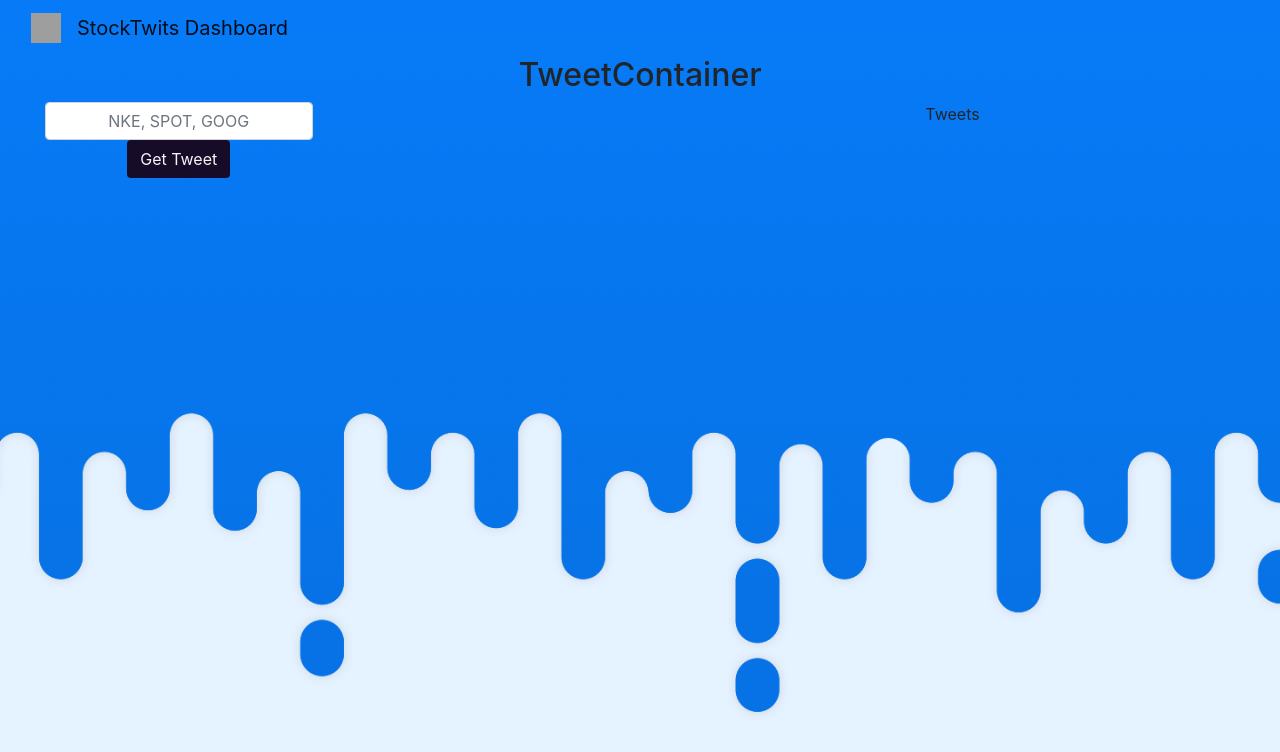
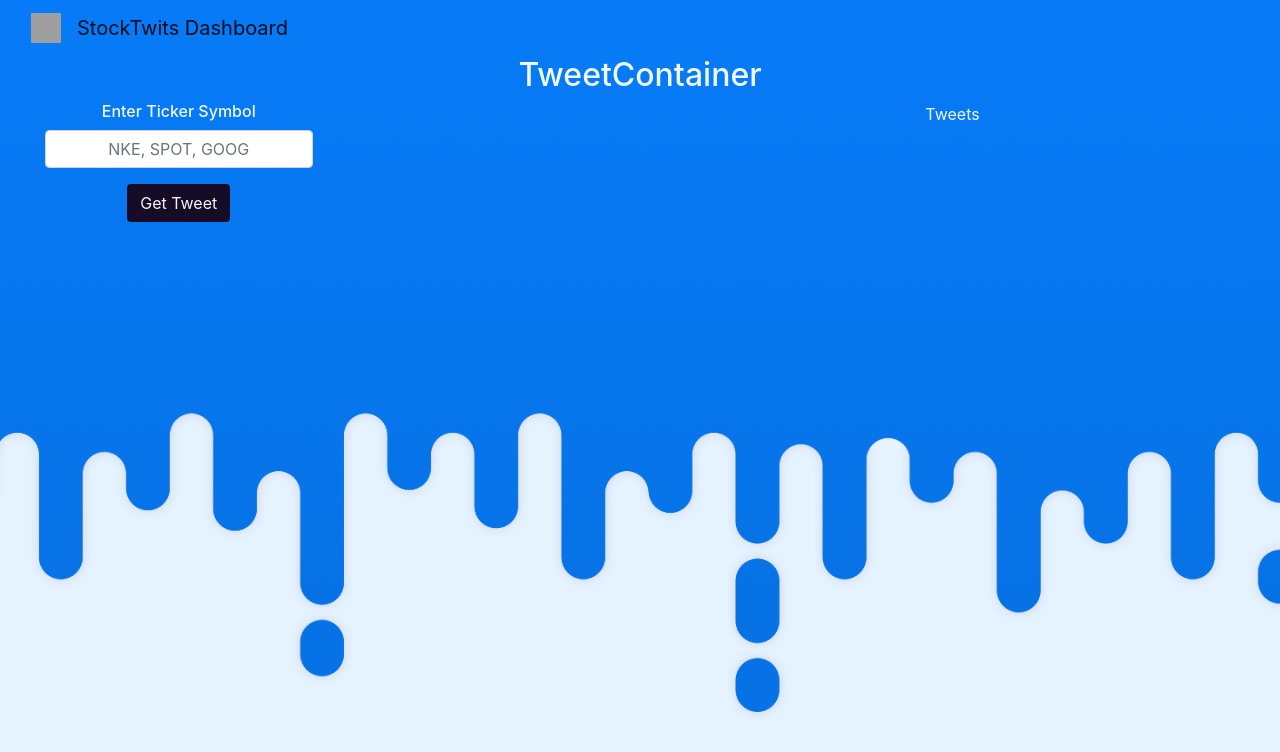
Before and after one commit to CodeMeKathy/StockTwits, a React (Create React App) app: page / in a window 1280 px wide. Shown: the top 752 px of the page. Built offline with nearby package versions, Linux system fonts and the light colour scheme; grey boxes are pictures that could not be loaded.

Commit message:
Styling(TweetContainer): Add minor styling to TweetContainer

```diff
--- a/src/App.css
+++ b/src/App.css
@@ -1,3 +1,7 @@
+* {
+  color: aliceblue;
+}
+
 .App {
   text-align: center;
 }
--- a/src/Components/TweetContainer/TweetContainer.css
+++ b/src/Components/TweetContainer/TweetContainer.css
@@ -2,6 +2,11 @@ input.form-control {
   text-align: center;
 }
 button.btn {
+  margin-top: 1rem;
   background-color: #160c28;
   color: whitesmoke;
 }
+button.btn:hover {
+  background-color: whitesmoke;
+  color: #160c28;
+}
--- a/src/Components/TweetContainer/TweetContainer.js
+++ b/src/Components/TweetContainer/TweetContainer.js
@@ -14,6 +14,7 @@ const TweetContainer = props => {
       <Row>
         <Col>
           <div className='form-group col-md-6'>
+            <h6>Enter Ticker Symbol</h6>
             <input
               name='symbols'
               type='text'
```
